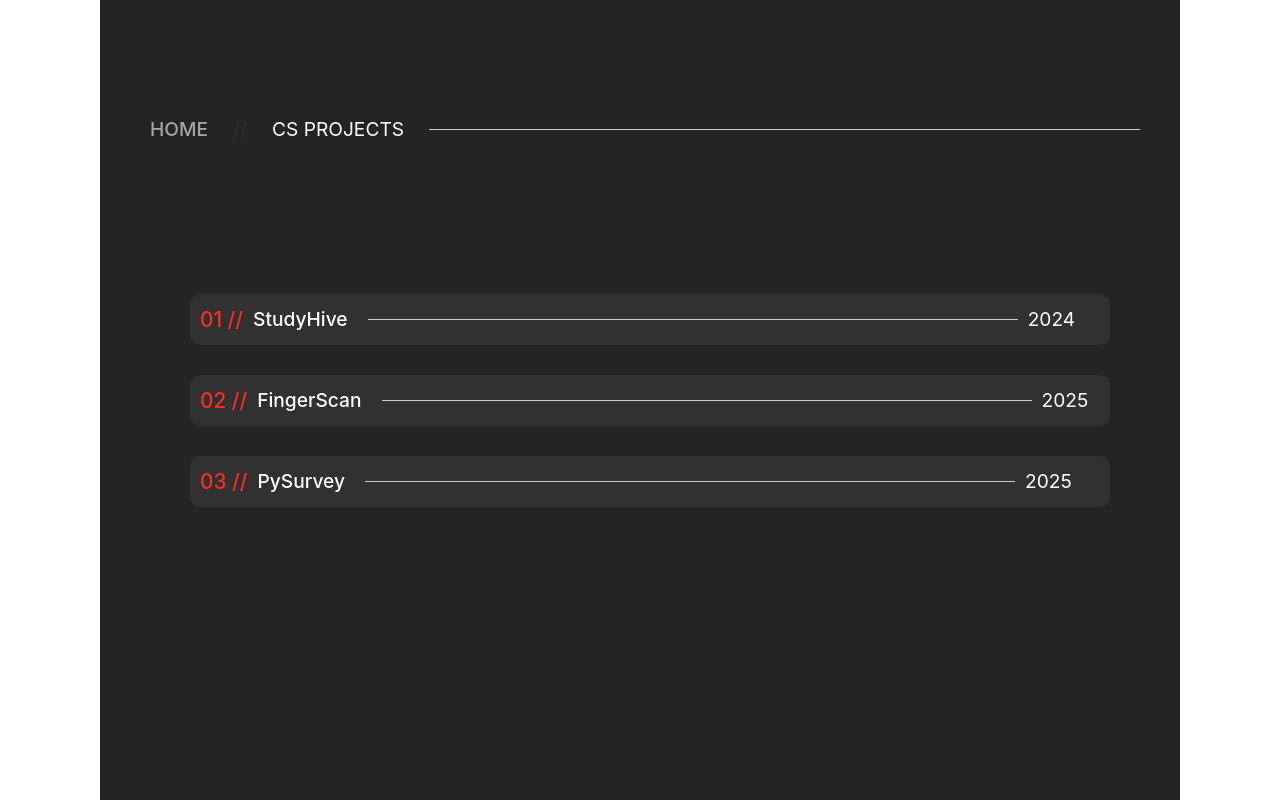
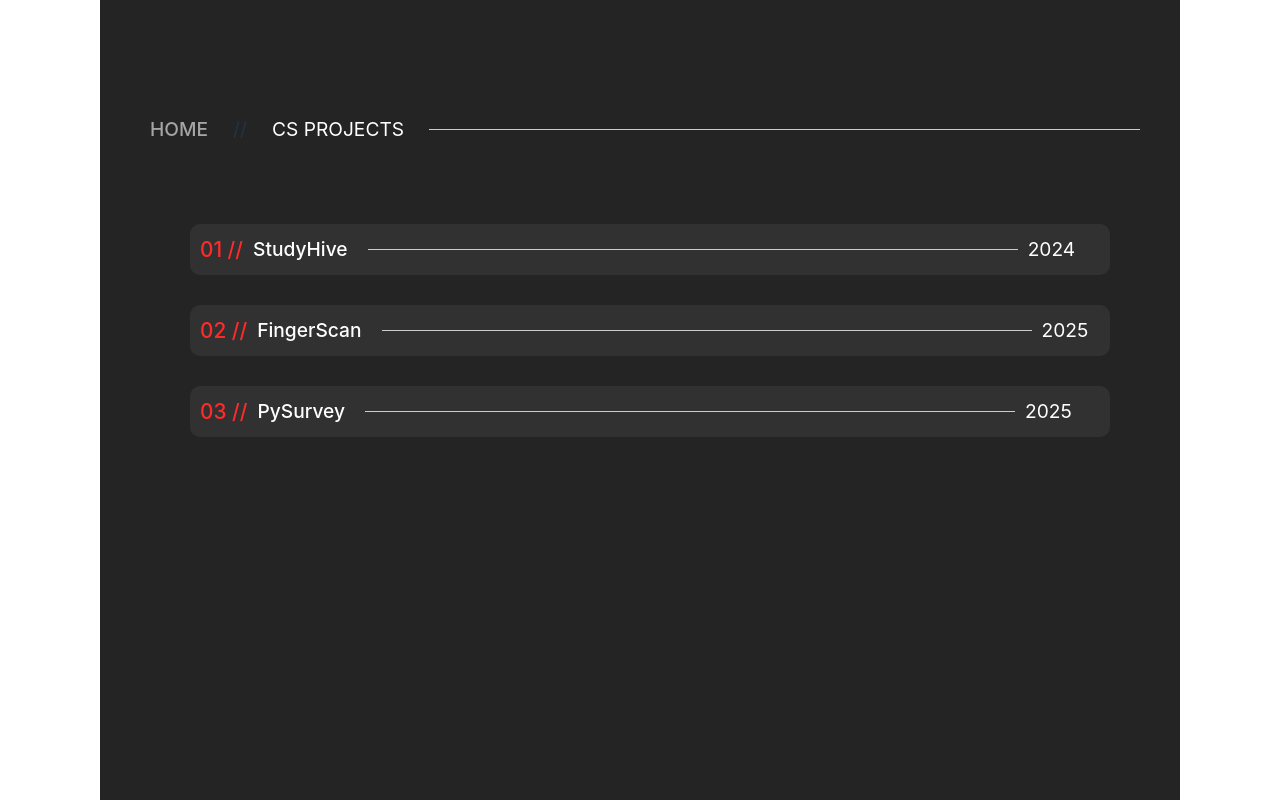
Before and after one commit to tissuepy/2025portfolio, a React (Vite) app: page /cs-projects in a window 1280 px wide. Built offline with nearby package versions, Linux system fonts and the light colour scheme.

Commit message:
update margins for project pages

```diff
--- a/src/projects.css
+++ b/src/projects.css
@@ -31,7 +31,7 @@
   flex-direction: column;
   gap: 30px;
   margin-right: 0px;
-  margin-top: 150px;
+  margin-top: 80px;
   width: 100%;
   max-width: 900px;
 }
```
